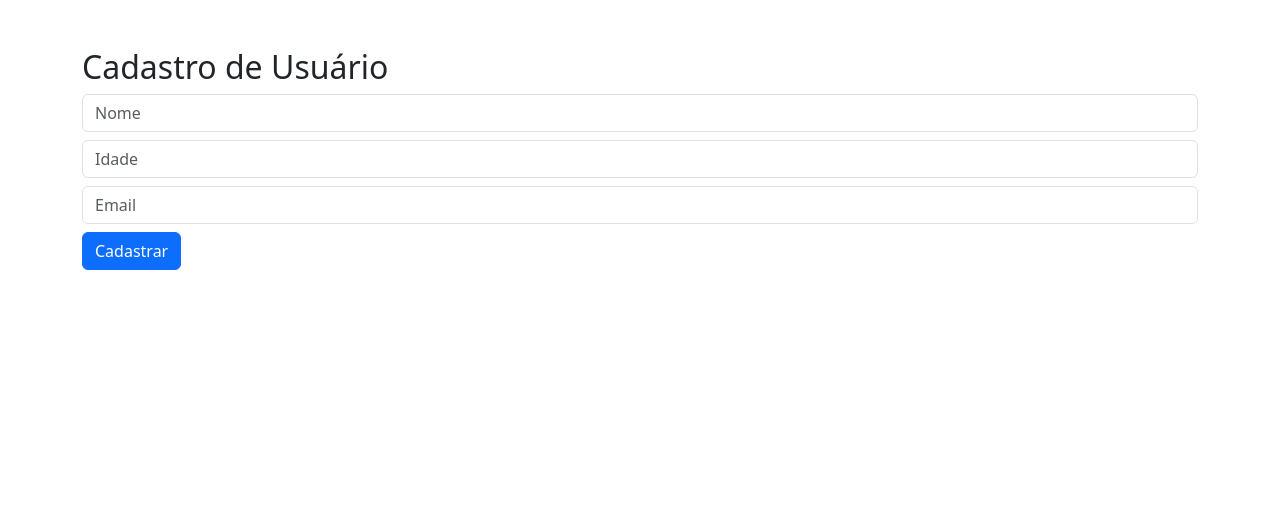
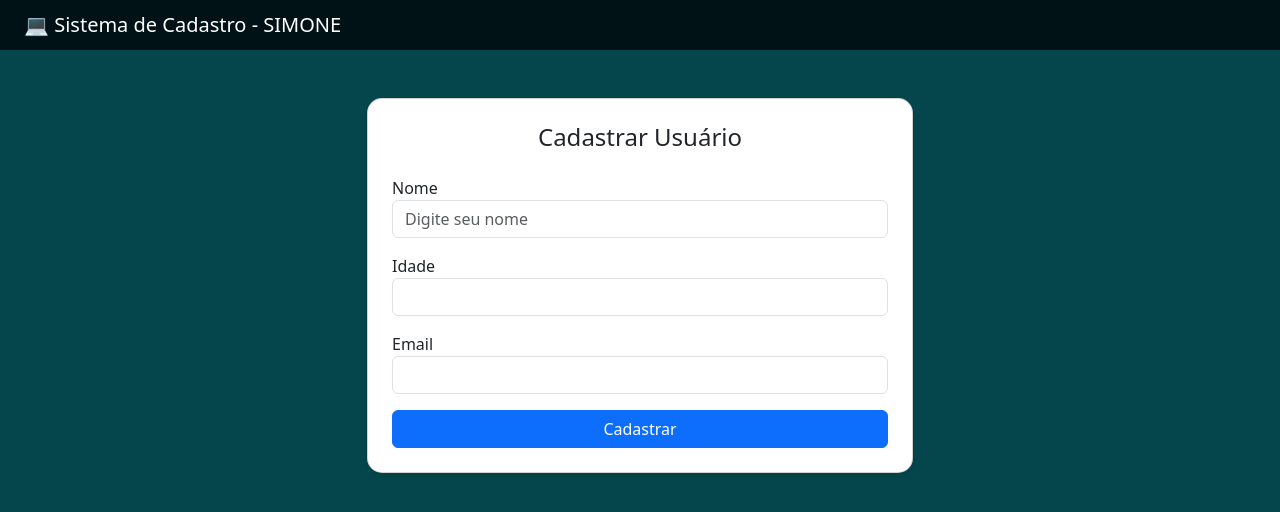
Before and after one commit to DevLab-Simone/sistema-cadastro, a Flask app: page / in a window 1280 px wide. Shown: the top 512 px of the page. Run offline with Flask 3, Linux system fonts and the light colour scheme.

Commit message:
✨ feat: Implementação de alerta de sucesso e melhoria do layout da interface
Atualização da interface com uso de Bootstrap, melhorias visuais e organização do sistema.

```diff
--- a/app.py
+++ b/app.py
@@ -1,6 +1,7 @@
-from flask import Flask, render_template, request, redirect
+from flask import Flask, render_template, request, redirect, flash
 
 app = Flask(__name__)
+app.secret_key = 'segredo123'  # necessário para o flash
 
 usuarios = []
 
@@ -20,7 +21,9 @@ def cadastrar():
         "email": email
     })
 
-    return redirect('/usuarios')
+    flash("Usuário cadastrado com sucesso! ✅")
+
+    return redirect('/')
 
 @app.route('/usuarios')
 def listar():
--- a/templates/index.html
+++ b/templates/index.html
@@ -1,20 +1,90 @@
 <!DOCTYPE html>
-<html>
+<html lang="pt-br">
 <head>
-    <title>Cadastro</title>
-    <link href="https://cdn.jsdelivr.net/npm/bootstrap@5.3.0/dist/css/bootstrap.min.css" rel="stylesheet">
+<meta charset="UTF-8">
+<title>Sistema de Cadastro</title>
+
+<link href="https://cdn.jsdelivr.net/npm/bootstrap@5.3.0/dist/css/bootstrap.min.css" rel="stylesheet">
+
+<style>
+body {
+    background-color: #04464b;
+}
+
+.navbar {
+    background-color: #011217;
+}
+
+.card-custom {
+    border-radius: 15px;
+}
+</style>
+
 </head>
-<body class="container mt-5">
 
-<h2>Cadastro de Usuário</h2>
+<body>
+
+<!-- NAVBAR -->
+<nav class="navbar navbar-dark px-4">
+    <span class="navbar-brand mb-0 h1">💻 Sistema de Cadastro - SIMONE</span>
+</nav>
+
+<!-- ALERTA -->
+<div class="container mt-3">
+
+{% with messages = get_flashed_messages() %}
+  {% if messages %}
+    <div class="alert alert-success alert-dismissible fade show text-center shadow rounded-3" role="alert">
+      <strong>Sucesso!</strong> {{ messages[0] }}
+      <button type="button" class="btn-close" data-bs-dismiss="alert"></button>
+    </div>
+  {% endif %}
+{% endwith %}
+
+</div>
+
+<!-- CONTEÚDO -->
+<div class="container mt-5">
+
+<div class="row justify-content-center">
+
+<div class="col-md-6">
+
+<div class="card card-custom shadow-sm p-4">
+
+<h4 class="mb-4 text-center">Cadastrar Usuário</h4>
 
 <form action="/cadastrar" method="POST">
-    <input class="form-control mb-2" type="text" name="nome" placeholder="Nome" required>
-    <input class="form-control mb-2" type="number" name="idade" placeholder="Idade" required>
-    <input class="form-control mb-2" type="email" name="email" placeholder="Email" required>
 
-    <button class="btn btn-primary">Cadastrar</button>
+<div class="mb-3">
+<label>Nome</label>
+<input type="text" class="form-control" name="nome" placeholder="Digite seu nome" required>
+</div>
+
+<div class="mb-3">
+<label>Idade</label>
+<input type="number" class="form-control" name="idade" required>
+</div>
+
+<div class="mb-3">
+<label>Email</label>
+<input type="email" class="form-control" name="email" required>
+</div>
+
+<button class="btn btn-primary w-100">Cadastrar</button>
+
 </form>
+
+</div>
+
+</div>
+
+</div>
+
+</div>
+
+<!-- JS Bootstrap -->
+<script src="https://cdn.jsdelivr.net/npm/bootstrap@5.3.0/dist/js/bootstrap.bundle.min.js"></script>
 
 </body>
 </html>
```
Also changed, not shown: templates/lista.html (+73 -7 lines).
